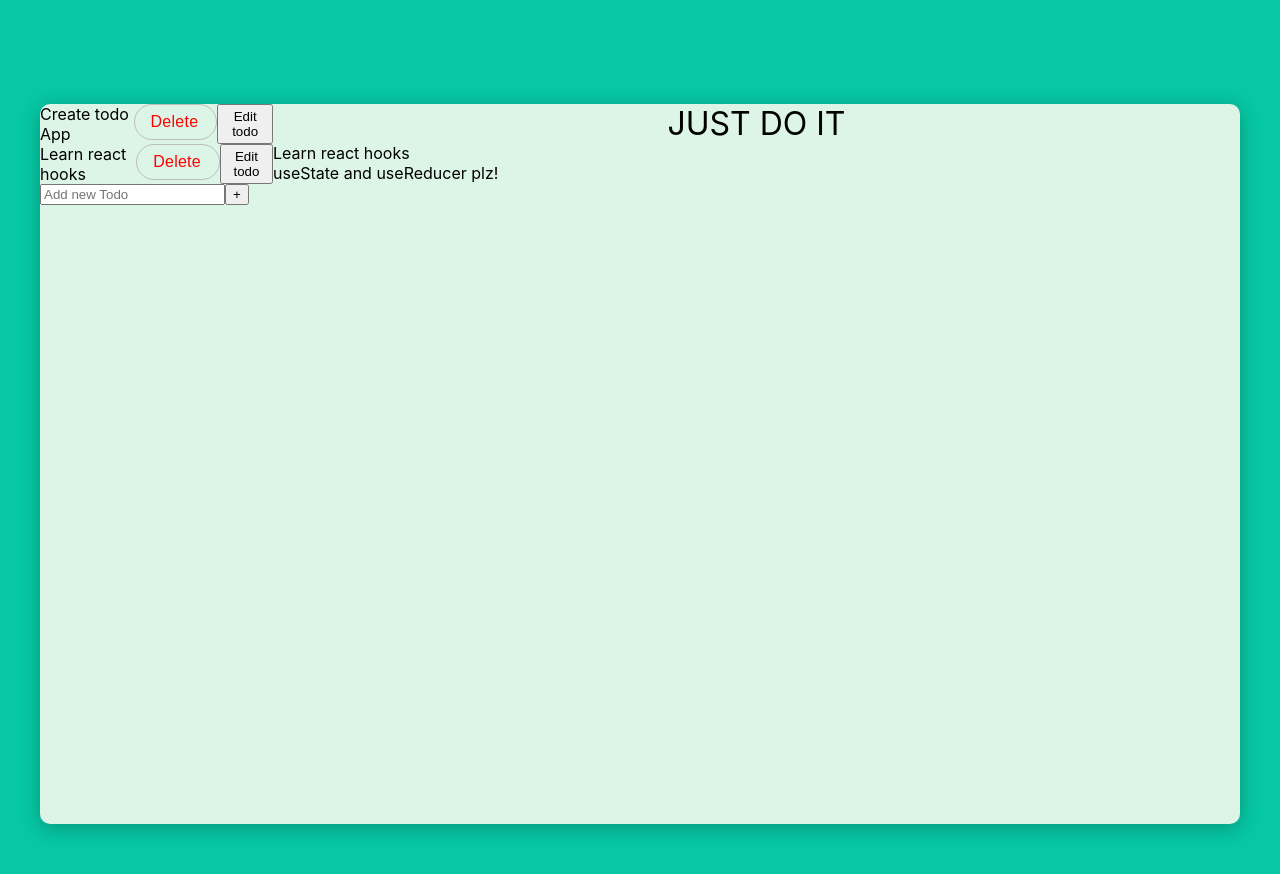
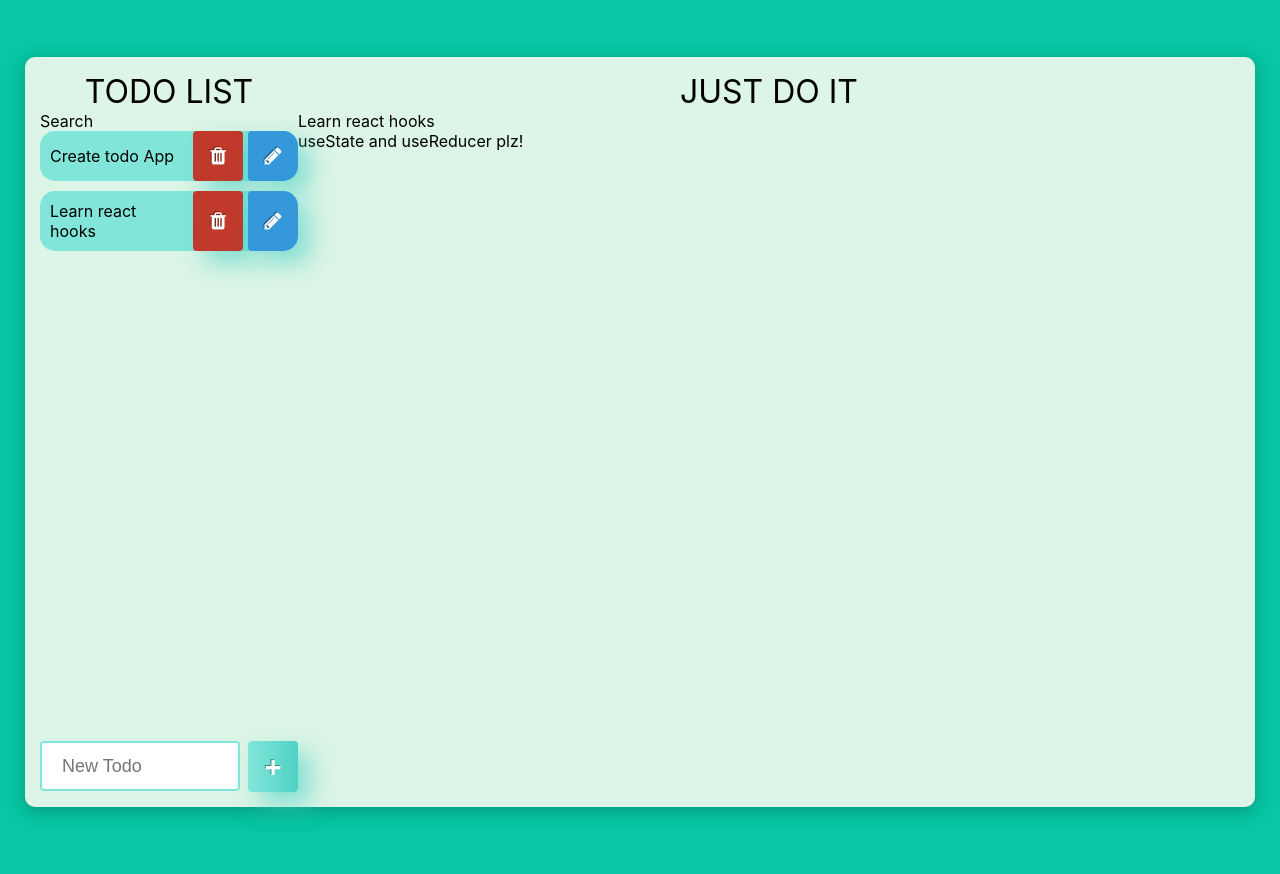
Before and after one commit to Dopio/infotecs-todo, a React (Create React App) app: page / in a window 1280 px wide. Shown: the top 874 px of the page. Built offline with nearby package versions, Linux system fonts and the light colour scheme.

Commit message:
Add css style for todo list

```diff
--- a/public/index.html
+++ b/public/index.html
@@ -3,6 +3,7 @@
   <head>
     <meta charset="utf-8" />
     <link rel="icon" href="%PUBLIC_URL%/favicon.ico" />
+    <link rel="stylesheet" href="https://maxcdn.bootstrapcdn.com/font-awesome/4.7.0/css/font-awesome.min.css">
     <meta name="viewport" content="width=device-width, initial-scale=1" />
     <meta name="theme-color" content="#000000" />
     <meta
--- a/src/App.css
+++ b/src/App.css
@@ -8,11 +8,26 @@ body {
 
 .body_wrapper {
   display: flex;
-  overflow: auto;
   width: 1200px;
   height: 720px;
   background-color: #DCF5E6;
   margin: 20px;
   box-shadow: 0px 4px 20px rgba(0, 0, 0, 0.25);
   border-radius: 10px;
+  padding: 15px;
 }
+
+.taskToDo_body{
+  display: flex;
+  flex-direction: column;
+}
+
+.todoLeft__title{
+  text-transform: uppercase;
+  text-align: center;
+  font-size: 32px;
+}
+
+.adddTodo__wrapper{
+  margin-top: auto
+}
--- a/src/App.js
+++ b/src/App.js
@@ -23,16 +23,17 @@ function App() {
   ]);
 
   return (
-    <body>
-      <div className='body_wrapper'>
-        <div className='taskToDo_body'>
-          <SearchToDo />
-          <ListToDo todo={todo} setToDo={setToDo} />
+    <div className='body_wrapper'>
+      <div className='taskToDo_body'>
+        <div className='todoLeft__title'>todo list</div>
+        <SearchToDo />
+        <ListToDo todo={todo} setToDo={setToDo} />
+        <div className='adddTodo__wrapper'> {/* Оболочка необходима для выделения крайнего элемента flex конструкции и привязки к полу*/}
           <AddToDo todo={todo} setToDo={setToDo} />
         </div>
-        <EditingToDo todo={todo} setToDo={setToDo}/>
       </div>
-    </body>
+      <EditingToDo todo={todo} setToDo={setToDo} />
+    </div>
   );
 }
 
--- a/src/Components/AddToDo.css
+++ b/src/Components/AddToDo.css
@@ -1,3 +1,60 @@
 .taskToDo__addNew{
     display: flex;
 }
+
+.wrap {
+    height: 100%;
+    display: flex;
+    align-items: center;
+    justify-content: center;
+  }
+
+  .button {
+    min-width: 50px;
+    min-height: 50px;
+    font-family: 'Nunito', sans-serif;
+    background: #4FD1C5;
+  background: linear-gradient(90deg, rgba(129,230,217,1) 0%, rgba(79,209,197,1) 100%);
+    border: none;
+    border-radius: 1000px;
+    box-shadow: 12px 12px 24px rgba(79,209,197,.64);
+    transition: all 0.3s ease-in-out 0s;
+    cursor: pointer;
+    outline: none;
+    position: relative;
+    padding: 5px;
+    }
+
+  .button:hover {
+    color: #313133;
+    transform: translateY(-6px);
+  }
+
+  button:hover::before, button:focus::before {
+    opacity: 1;
+  }
+
+  button:hover::after, button:focus::after {
+    animation: none;
+    display: none;
+  }
+
+.addNewTodo__input{
+    padding: 10px 20px;
+    box-sizing: border-box;
+    border: 2px solid rgba(129,230,217,1);
+    border-radius: 4px;
+    height: 50px;
+    width: 200px;
+    font-size: 18px;
+    font-weight: 500;
+}
+
+.addNewTodo__input_wrapper{
+    margin-right: 8px;
+}
+
+.button__text{
+    font-size: 30px;
+    font-weight: 700;
+}
--- a/src/Components/ListToDo.scss
+++ b/src/Components/ListToDo.scss
@@ -1,7 +1,3 @@
-.taskToDo__list_item{
-    display: flex;
-}
-
 $delete-red: red;
 
 body {
@@ -54,3 +50,163 @@ body {
     box-shadow: 0 0 0 4px lighten(red, 40%);
   }
 }
+
+.taskToDo__list_item{
+  display: flex;
+  margin-bottom: 10px;
+}
+
+
+
+$gw-blue: rgb(52, 152, 219); /*#3498db  edit   */
+$gw-purple: rgb(142, 68, 173);  /*#8e44ad  save   */
+$gw-green: rgb(46, 204, 113); /*#2ecc71    new  */
+$gw-gray-5: rgb(85, 85, 85); /*#555555  cancel   */
+$gw-red: rgb(192, 57, 43); /*#c0392b  delete   */
+
+.button {
+  font-family:'Open Sans';
+  font-size: 16px;
+  font-weight:400;
+  display:inline-block;
+  color:#FFF;
+  border-radius: .25em;
+  text-shadow: -1px -1px 0px rgba(0,0,0,0.4);
+}
+
+.primary {
+  line-height:40px;
+  transition:ease-in-out .2s;
+  padding: 0 16px;
+}
+
+.primary:hover, .condensed:hover, .touch:hover {
+  transform:scale(1.02);
+  box-shadow:2px 2px 5px rgba(0,0,0,0.20), inset 0 0 0 99999px rgba(0,0,0,0.2);
+}
+
+.condensed {
+  transition:ease-in-out .2s;
+  line-height:24px;
+  padding: 0 8px;
+  box-shadow: 1px 1px 1px rgba(0,0,0,0.25);
+}
+
+.touch {
+  transition:ease-in-out .2s;
+  line-height:40px;
+  width:40px;
+  padding: 0px;
+  text-align: center;
+}
+
+.edit:before, .save:before, .new:before, .cancel:before, .delete:before {
+  font-family: FontAwesome;
+  display: inline-block;
+  font-size:1rem;
+  padding-right:12px;
+  background:none;
+  color:#FFF;
+}
+
+.condensed.edit:before, .condensed.save:before, .condensed.new:before, .condensed.cancel:before, .condensed.delete:before {
+   content:none;
+}
+
+.touch.edit:before, .touch.save:before, .touch.new:before, .touch.cancel:before, .touch.delete:before {
+  width:100%;
+  text-align:center;
+  font-size:1.25rem;
+}
+
+.inlineIcon.edit, .inlineIcon.save, .inlineIcon.new, .inlineIcon.cancel, .inlineIcon.delete {
+  background: transparent;
+}
+
+.inlineIcon.edit:before, .inlineIcon.save:before, .inlineIcon.new:before, .inlineIcon.cancel:before, .inlineIcon.delete:before {
+  line-height:32px;
+  font-size:32px;
+  padding:4px 0px;
+}
+
+.edit {
+  background: $gw-blue;
+  border-bottom-right-radius: 15px;
+  border-top-right-radius: 15px;
+
+  &:before {
+    content: "\f040";
+  }
+}
+
+.inlineIcon.edit:before {
+    color: $gw-blue;
+}
+
+.save {
+  background: $gw-purple;
+
+  &:before {
+    content: "\f0c7";
+  }
+}
+
+.inlineIcon.save:before {
+    color: $gw-purple;
+}
+
+.new {
+  background: $gw-green;
+
+  &:before {
+    content: "\f067";
+  }
+}
+
+.inlineIcon.new:before {
+    color: $gw-green;
+}
+
+.cancel {
+  background: $gw-gray-5;
+
+  &:before {
+    content: "\f05e";
+  }
+}
+
+.inlineIcon.cancel:before {
+    color: $gw-gray-5;
+}
+
+.delete {
+  background: $gw-red;
+  margin-right: 5px;
+
+  &:before {
+    content: "\f1f8";
+  }
+}
+
+.inlineIcon.delete:before {
+    color: $gw-red;
+}
+
+.taskToDo__list_item{
+  display: flex;
+  justify-content:flex-end;
+  background-color: rgb(129,230,217);
+  border-radius: 15px;
+}
+
+.taskToDo__item_title{
+  display: flex;
+  margin-right: auto;
+  align-items: center;
+  padding: 10px;
+  font-size: 16px;
+}
+
+.taskToDo__item_input{
+
+}
--- a/src/Components/addToDo.jsx
+++ b/src/Components/addToDo.jsx
@@ -10,7 +10,7 @@ let AddToDo = ({ todo, setToDo }) => {
         setToDo(
             [
                 ...todo,
-                { id: uuidv4(), title: value, status: true, active: true },
+                { id: uuidv4(), title: value, status: true, active: false },
             ]
         );
         setValue('');
@@ -18,13 +18,20 @@ let AddToDo = ({ todo, setToDo }) => {
 
     return (
         <div className='taskToDo__addNew'>
-            <input
-                type="text"
-                placeholder='Add new Todo'
-                value={value}
-                onChange={(e) => setValue(e.target.value)}
-            />
-            <button onClick={saveTodo}>+</button>
+            <div className='addNewTodo__input_wrapper'>
+                <input
+                    className='addNewTodo__input'
+                    type="text"
+                    placeholder='New Todo'
+                    value={value}
+                    onChange={(e) => setValue(e.target.value)}
+                />
+            </div>
+            <div className="wrap">
+                <button onClick={saveTodo} className="button">
+                    <span className='button__text'>+</span>
+                </button>
+            </div>
         </div>
     );
 };
--- a/src/Components/listToDo.jsx
+++ b/src/Components/listToDo.jsx
@@ -1,5 +1,6 @@
 import { useState } from 'react';
 import './ListToDo.scss'
+
 
 let ListToDo = ({ todo, setToDo }) => {
 
@@ -34,19 +35,17 @@ let ListToDo = ({ todo, setToDo }) => {
                     <div className='taskToDo__list_item' key={item.id}>
                         {
                             edit === item.id ?
-                                <div>
-                                    <input type="text" onChange={(e) => setValue(e.target.value)} value={value} />
-                                    <button onClick={() => saveTodo(item.id)}>Save</button>
-                                </div>
+                                <>
+                                    <input className='taskToDo__item_input' type="text" onChange={(e) => setValue(e.target.value)} value={value} />
+                                    <button className="button touch save" onClick={() => saveTodo(item.id)}></button>
+                                </>
                                 :
-                                <div>{item.title}</div>
+                                <>
+                                    <div className='taskToDo__item_title'>{item.title}</div>
+                                    <button className="button touch delete" onClick={() => deleteTodo(item.id)}></button>
+                                    <button className="button touch edit" onClick={() => editTodo(item.id, item.title)}></button>
+                                </>
                         }
-                        <button class="btn btn-delete" onClick={() => deleteTodo(item.id)}>
-                            <span class="mdi mdi-delete mdi-24px"></span>
-                            <span class="mdi mdi-delete-empty mdi-24px"></span>
-                            <span>Delete</span>
-                        </button>
-                        <button onClick={() => editTodo(item.id, item.title)}>Edit todo</button>
                     </div>
                 ))
             }
--- a/src/Components/searchToDo.jsx
+++ b/src/Components/searchToDo.jsx
@@ -3,7 +3,7 @@ import './SearchToDo.css'
 let SearchToDo = () => {
     return (
         <div className='taskToDo__search'>
-
+            Search
         </div>
     );
 };
```
Also changed, not shown: src/Components/editingToDo.jsx (+6 -9 lines).
